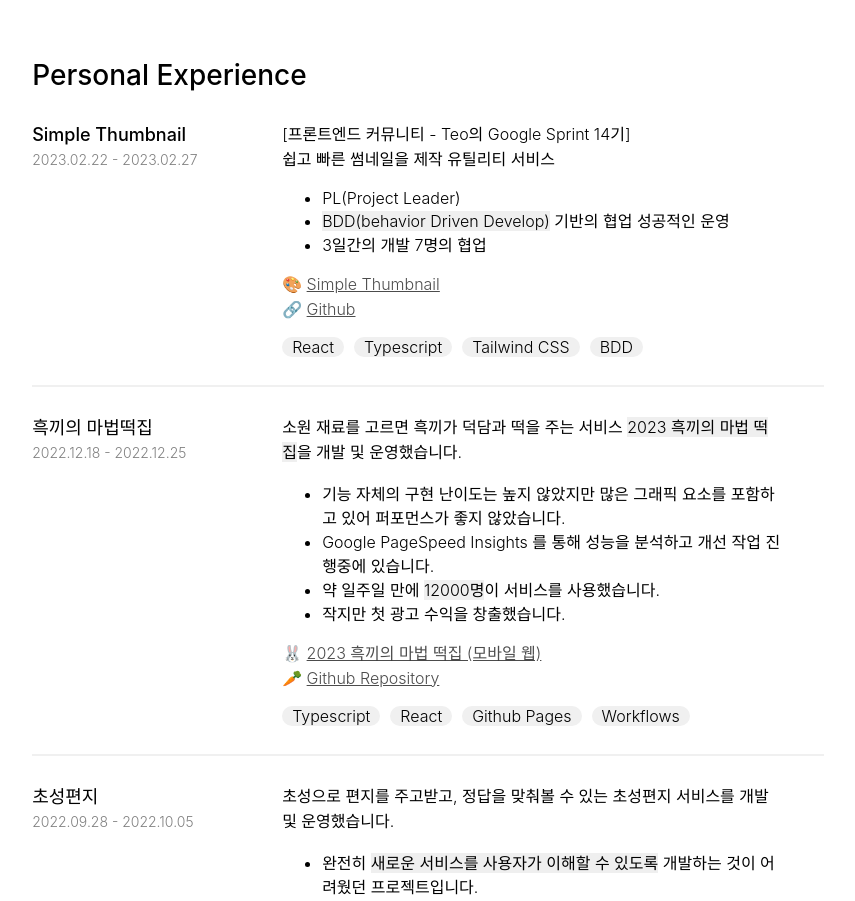
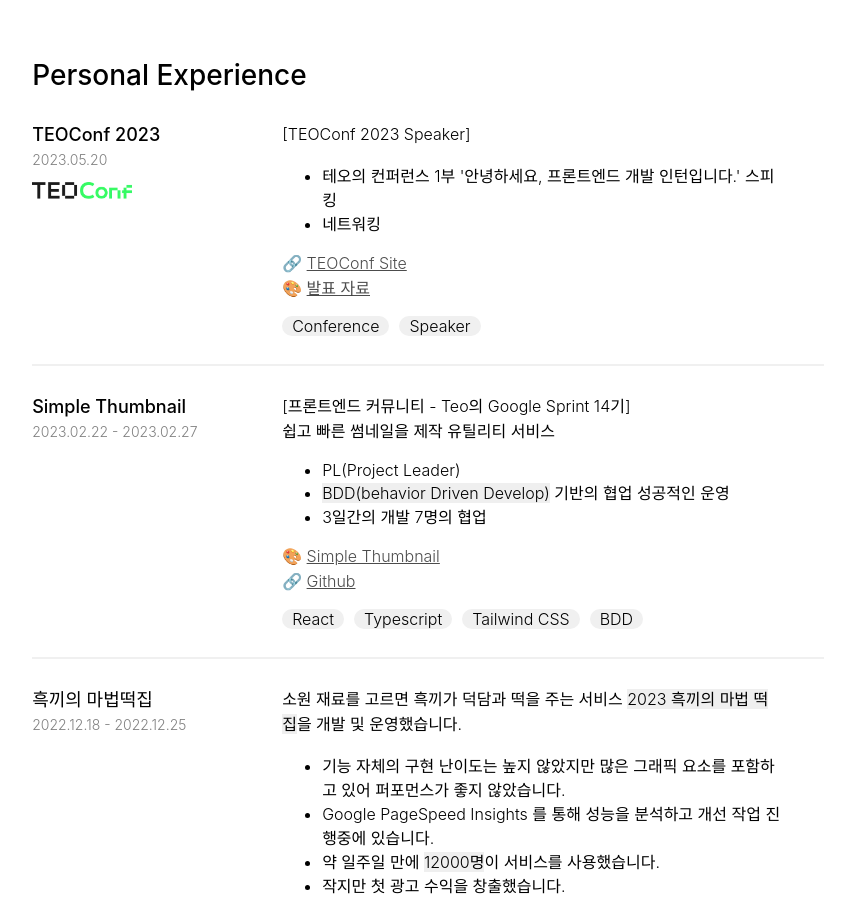
Before and after one commit to da-in/resume, a React (Create React App) app: page / in a window 1280 px wide. Shown: the part 2300-3201 px from the top of the page, without its empty margins (354-1209 px from the left). Built offline with nearby package versions, Linux system fonts and the light colour scheme; no server answers; a web font is replaced by a local one.

Commit message:
update teoconf

```diff
--- /dev/null
+++ b/src/markdown/project/teoconf.md
@@ -0,0 +1,6 @@
+[TEOConf 2023 Speaker]
+- 테오의 컨퍼런스 1부 '안녕하세요, 프론트엔드 개발 인턴입니다.' 스피킹
+- 네트워킹
+
+🔗 [TEOConf Site](https://www.teoconf.com/)
+🎨 [발표 자료](https://drive.google.com/file/d/1vd32vqnrVs-9WQMX8e8Z9S3g1KnamlBq/view)
--- a/src/markdown/projects.js
+++ b/src/markdown/projects.js
@@ -35,34 +35,42 @@
 export const personal = [
   {
     id: 0,
+    title: 'TEOConf 2023',
+    date: '2023.05.20',
+    md: require('../markdown/project/teoconf.md'),
+    tag: ['Conference', 'Speaker'],
+    img: require('../assets/teoconf.webp'),
+  },
+  {
+    id: 1,
     title: 'Simple Thumbnail',
     date: '2023.02.22 - 2023.02.27',
     md: require('../markdown/project/simpleThumbnail.md'),
     tag: ['React', 'Typescript', 'Tailwind CSS', 'BDD'],
   },
   {
-    id: 1,
+    id: 2,
     title: '흑끼의 마법떡집',
     date: '2022.12.18 - 2022.12.25',
     md: require('../markdown/project/blackrabbit.md'),
     tag: ['Typescript', 'React', 'Github Pages', 'Workflows'],
   },
   {
-    id: 2,
+    id: 3,
     title: '초성편지',
     date: '2022.09.28 - 2022.10.05',
     md: require('../markdown/project/csletter.md'),
     tag: ['Typescript', 'React', 'AWS S3', 'AWS Cloud Front'],
   },
   {
-    id: 3,
+    id: 4,
     title: 'Likelion Apply Crawler',
     date: '2021.04',
     md: require('../markdown/project/likelionCrawler.md'),
     tag: ['Python', 'Selenium'],
   },
   {
-    id: 4,
+    id: 5,
     title: '멋쟁이사자처럼',
     date: '2020.10 - 2022.12',
     md: require('../markdown/project/likelion.md'),
@@ -70,7 +78,7 @@
     img: require('../assets/likelion.png'),
   },
   {
-    id: 5,
+    id: 6,
     title: '광주인공지능사관학교',
     date: '2020.05 - 2020.12',
     md: require('../markdown/project/aischool.md'),
@@ -78,7 +86,7 @@
     img: require('../assets/aischool.png'),
   },
   {
-    id: 6,
+    id: 7,
     title: '코띵한 와사비',
     date: '2020.12 - 2022',
     md: require('../markdown/project/wasabi.md'),
```
Also changed, not shown: src/assets/teoconf.webp (added).
